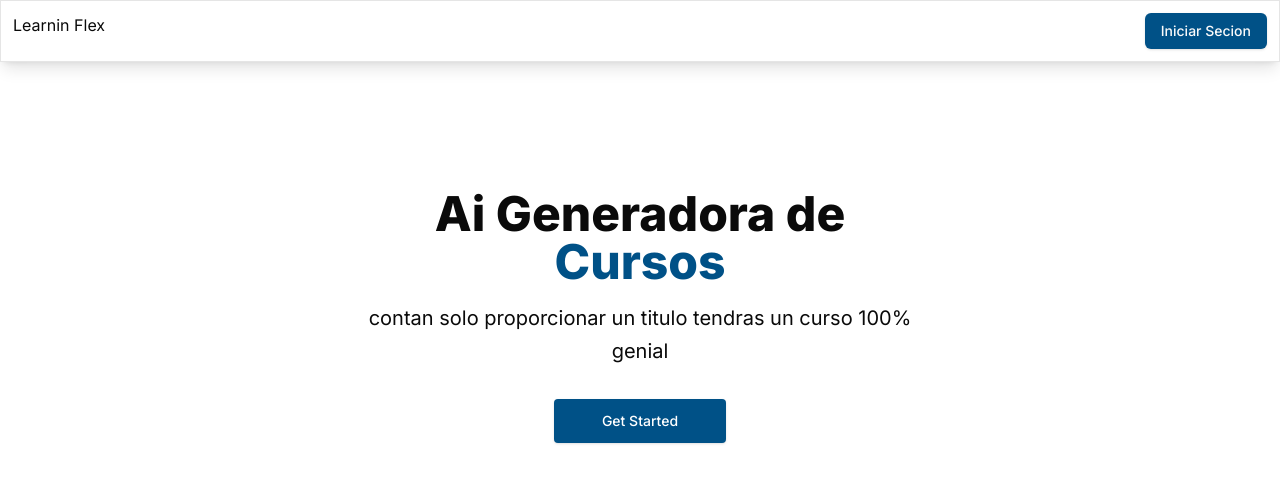
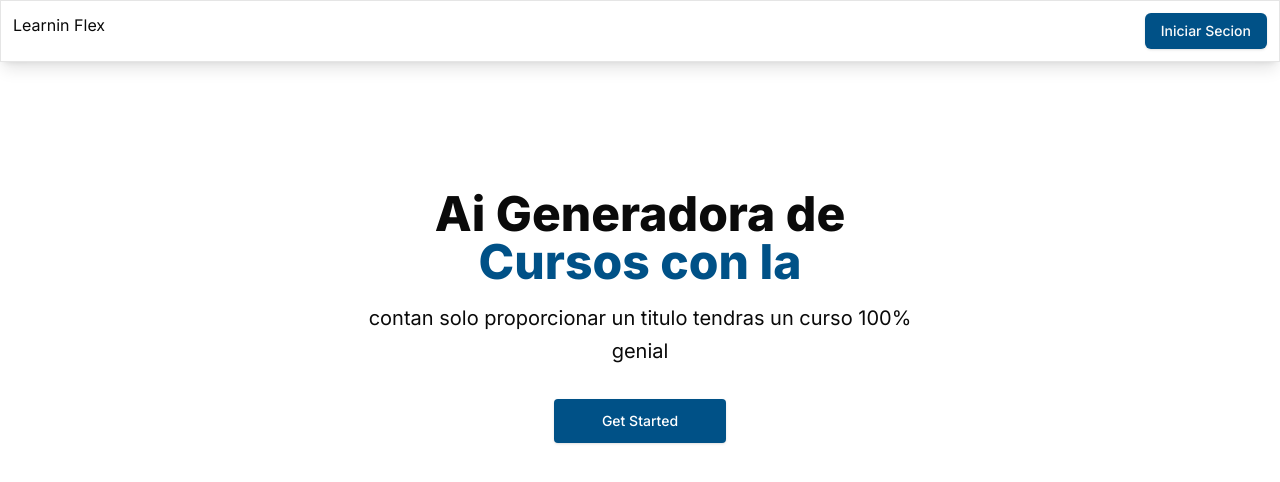
Before and after one commit to jonatanvillegas/Learning_Flex, a Next.js app: page / in a window 1280 px wide. Shown: the top 482 px of the page. Built offline with nearby package versions, Linux system fonts and the light colour scheme; no server answers.

Commit message:
actualizando

```diff
--- a/app/_components/Hero.tsx
+++ b/app/_components/Hero.tsx
@@ -12,7 +12,7 @@ function Hero() {
                 <div className="mx-auto max-w-xl text-center">
                     <h1 className="text-3xl font-extrabold sm:text-5xl">
                         Ai Generadora de
-                        <strong className="font-extrabold text-primary sm:block"> Cursos  </strong>
+                        <strong className="font-extrabold text-primary sm:block"> Cursos con Ia </strong>
                     </h1>
 
                     <p className="mt-4 sm:text-xl/relaxed">
```
